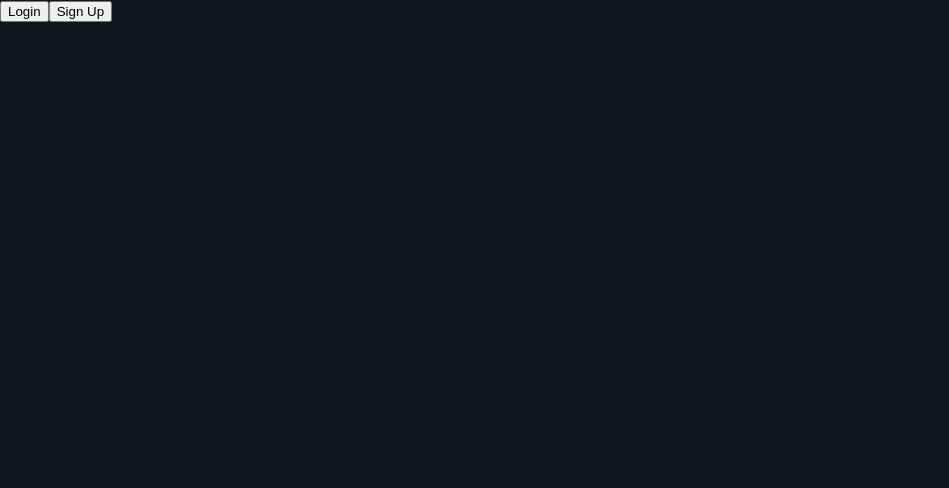
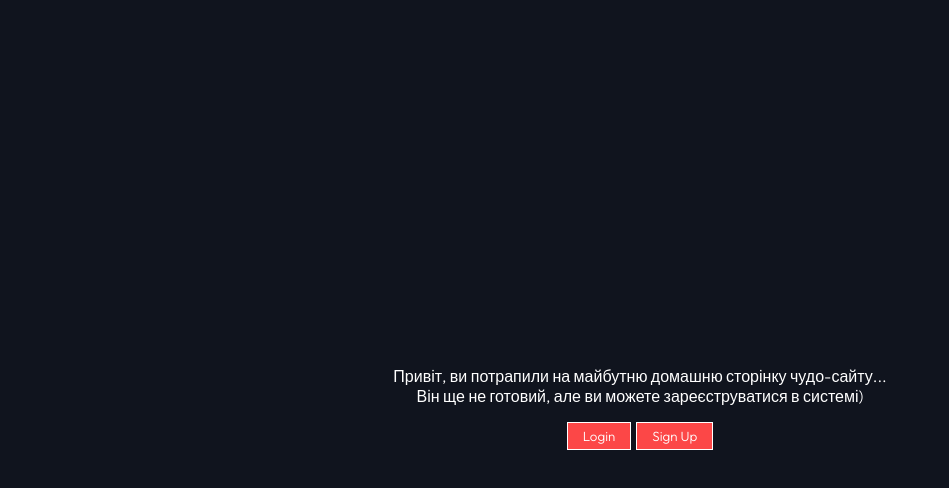
Before and after one commit to OmelchenkoIgor/web-movie-project, an Angular app: page /home in a window 1280 px wide. Shown: the top 488 px of the page, without its empty margins (0-949 px from the left). Built offline with nearby package versions, Linux system fonts and the light colour scheme.

Commit message:
add: style pages (sign Up/home)

```diff
--- a/package.json
+++ b/package.json
@@ -20,6 +20,7 @@
     "@angular/platform-browser": "^16.2.0",
     "@angular/platform-browser-dynamic": "^16.2.0",
     "@angular/router": "^16.2.0",
+    "jwt-decode": "^4.0.0",
     "rxjs": "~7.8.0",
     "tslib": "^2.3.0",
     "zone.js": "~0.13.0"
@@ -29,6 +30,7 @@
     "@angular/cli": "~16.2.2",
     "@angular/compiler-cli": "^16.2.0",
     "@types/jasmine": "~4.3.0",
+    "@types/jwt-decode": "^3.1.0",
     "jasmine-core": "~4.6.0",
     "karma": "~6.4.0",
     "karma-chrome-launcher": "~3.2.0",
--- a/src/app/pages/home/home.component.html
+++ b/src/app/pages/home/home.component.html
@@ -1,4 +1,19 @@
-<div>
-  <button routerLink="/login">Login</button>
-  <button routerLink="/sign-up">Sign Up</button>
+<div class="wrapper">
+  <div *ngIf="authorizationToken" class="login-info">
+    <p>Чудово {{ name }}, ви зареєструвалися в системі, дякуємо за підтримку!</p>
+  </div>
+
+  <div *ngIf="!authorizationToken" class="register-info">
+    <p>
+      Привіт, ви потрапили на майбутню домашню сторінку чудо-сайту...
+      Він ще не готовий, але ви можете зареєструватися в системі)
+    </p>
+  </div>
+
+  <div *ngIf="!authorizationToken" class="container-btn">
+    <button class="login-btn" routerLink="/login">Login</button>
+    <button class="signUp-btn" routerLink="/sign-up">Sign Up</button>
+  </div>
+
+  <button *ngIf="authorizationToken" class="logOut-btn" (click)="lonOut()">Log out</button>
 </div>
--- a/src/app/pages/home/home.component.scss
+++ b/src/app/pages/home/home.component.scss
@@ -0,0 +1,47 @@
+.wrapper {
+  display: flex;
+  flex-direction: column;
+  align-items: center;
+  justify-content: center;
+  height: 100vh; /* Забезпечте висоту контейнера на весь екран */
+
+  .login-info,
+  .register-info {
+    max-width: 500px;
+    text-align: center;
+
+    color:#fff;
+  }
+
+  .container-btn {
+    display: flex;
+    gap: 5px;
+  }
+
+  .login-btn,
+  .signUp-btn,
+  .logOut-btn {
+    font-weight: 100;
+    padding: 5px 15px;
+
+    border: 1px solid #fff;
+
+    color: #fff;
+    background: #FC4747;
+    cursor: pointer;
+
+    font-family: 'Outfit', sans-serif;
+    transition: background 0.5s, color 0.5s;
+  }
+
+  .logOut-btn {
+    width: 150px;
+  }
+
+  .login-btn:hover,
+  .signUp-btn:hover,
+  .logOut-btn:hover {
+    color: #000000;
+    background: #fff;
+  }
+}
--- a/src/app/pages/home/home.component.ts
+++ b/src/app/pages/home/home.component.ts
@@ -1,10 +1,26 @@
-import { Component } from '@angular/core';
+import {Component, OnInit} from '@angular/core';
 
 @Component({
   selector: 'app-home',
   templateUrl: './home.component.html',
   styleUrls: ['./home.component.scss']
 })
-export class HomeComponent {
 
+export class HomeComponent implements OnInit{
+  public authorizationToken: string | null | undefined;
+  public name: string | null | undefined;
+
+  constructor() {}
+
+  ngOnInit() {
+    this.authorizationToken = localStorage.getItem('authorizationToken');
+    this.name = localStorage.getItem('name');
+  }
+
+  public lonOut() {
+    localStorage.removeItem('authorizationToken');
+    localStorage.removeItem('name');
+
+    location.reload();
+  }
 }
--- a/src/app/pages/login/login.component.html
+++ b/src/app/pages/login/login.component.html
@@ -1,7 +1,7 @@
 <div class="wrapper">
 
   <div class="logo">
-    <img src="./assets/icons/icon-movie.png">
+    <img routerLink="/home" src="./assets/icons/icon-movie.png">
   </div>
 
   <div class="login-container">
--- a/src/app/pages/login/login.component.scss
+++ b/src/app/pages/login/login.component.scss
@@ -8,11 +8,12 @@
     left: 50%;
     top: 80px;
 
+    cursor: pointer;
+
     transform: translateX(-50%);
   }
 
   .login-container {
-    height: 375px;
     width: 400px;
 
     margin: auto;
--- a/src/app/pages/login/login.component.ts
+++ b/src/app/pages/login/login.component.ts
@@ -16,7 +16,7 @@ export class LoginComponent {
   constructor(
     private fb: FormBuilder,
     private router: Router,
-    private _snackBar: MatSnackBar,
+    private snackBar: MatSnackBar,
     private apiService: ApiService
   ) {
     this.loginForm = this.fb.group({
@@ -29,11 +29,13 @@ export class LoginComponent {
     if (this.loginForm.valid) {
       this.apiService.loginUser(this.loginForm.value).subscribe(
         (response) => {
+          localStorage.setItem('authorizationToken', response.token);
+          localStorage.setItem('name', response.name);
           this.router.navigate(['/home']);
           console.log(response);
         },
         error => {
-          this._snackBar.open(error.error.message, '', {
+          this.snackBar.open(error.error.message, '', {
             duration: 3000,
             panelClass: ['error-snackbar']
           });
--- a/src/app/pages/sign-up/sign-up.component.html
+++ b/src/app/pages/sign-up/sign-up.component.html
@@ -1,16 +1,30 @@
-<p>sign-up works!</p>
+<div class="wrapper">
 
-<button routerLink="/home">Home</button>
+  <div class="logo">
+    <img routerLink="/home" src="./assets/icons/icon-movie.png">
+  </div>
 
-<form [formGroup]="registrationForm" (ngSubmit)="onSubmit()">
-  <label>Name</label>
-  <input type="text" formControlName="name">
+  <div class="login-container">
+    <p class="name-form">Sign Up</p>
 
-  <label>Email</label>
-  <input type="text" formControlName="email">
+    <form [formGroup]="registrationForm" (ngSubmit)="onSubmit()">
 
-  <label>Password</label>
-  <input type="password" formControlName="password">
+      <div class="fields-container">
+        <input class="name-field" type="text" formControlName="name" placeholder="Name">
 
-  <button type="submit">Sign Up</button>
-</form>
+        <input class="email-field" type="text" formControlName="email" placeholder="Email address">
+
+        <input class="password-field" type="password" formControlName="password" placeholder="Password">
+      </div>
+
+      <button class="signUp-btn" type="submit">Create an account</button>
+
+      <div class="link-container">
+        <p>Already have an account?</p>
+        <a class="link" routerLink="/login">Login</a>
+      </div>
+
+    </form>
+
+  </div>
+</div>
--- a/src/app/pages/sign-up/sign-up.component.scss
+++ b/src/app/pages/sign-up/sign-up.component.scss
@@ -0,0 +1,145 @@
+.wrapper {
+  height: 100%;
+  display: flex;
+  flex-direction: column;
+
+  .logo {
+    position: absolute;
+    left: 50%;
+    top: 80px;
+
+    cursor: pointer;
+
+    transform: translateX(-50%);
+  }
+
+  .login-container {
+    height: 375px;
+    width: 400px;
+
+    margin: auto;
+    padding: 32px;
+    border-radius: 20px;
+
+    color: #fff;
+    background: #161D2F;
+
+
+    .name-form {
+      font-size: 36px;
+      margin: 0 0 40px 0;
+
+      font-weight: 100;
+    }
+
+
+    .fields-container {
+      display: flex;
+      flex-direction: column;
+
+      margin-bottom: 40px;
+
+      .name-field,
+      .email-field,
+      .password-field {
+        border: 0;
+        padding: 10px;
+        margin-bottom: 25px;
+
+        font-size: 14px;
+
+        color: #fff;
+        background: #161D2F;
+        border-bottom: 2px solid #5A698F;
+
+        font-family: 'Outfit', sans-serif;
+
+        transition: border-color 0.3s;
+      }
+
+      .name-field:hover,
+      .email-field:hover,
+      .password-field:hover {
+        border-color: #fff;
+      }
+
+      .name-field:focus,
+      .email-field:focus,
+      .password-field:focus {
+        outline: none;
+        caret-color: #FC4747;
+      }
+
+      .password-field {
+        margin-bottom: 0;
+      }
+    }
+
+
+    .signUp-btn {
+      width: 100%;
+      height: 50px;
+
+      font-weight: 100;
+
+      border: 0;
+      border-radius: 7px;
+
+      color: #fff;
+      background: #FC4747;
+      cursor: pointer;
+
+      font-family: 'Outfit', sans-serif;
+      transition: background 0.5s, color 0.5s;
+    }
+
+    .signUp-btn:hover {
+      color: #000000;
+      background: #fff;
+    }
+
+    .link-container {
+      display: flex;
+      align-items: center;
+      justify-content: center;
+      gap: 10px;
+
+      .link {
+        color: #FC4747;
+        text-decoration: none;
+
+        transition: color 0.3s;
+      }
+
+      .link:hover {
+        color: #fff;
+      }
+    }
+  }
+}
+
+::ng-deep .error-snackbar {
+  margin: 0 !important;
+  position: fixed !important;
+
+  color: white;
+  background-color: #FC4747;
+}
+
+
+@media (max-width: 768px) {
+
+  .wrapper {
+    .logo {
+      top: 48px;
+    }
+
+    .login-container {
+      width: 70%;
+      height: auto;
+
+      padding: 25px;
+    }
+  }
+
+}
--- a/src/app/pages/sign-up/sign-up.component.ts
+++ b/src/app/pages/sign-up/sign-up.component.ts
@@ -1,35 +1,48 @@
-import { Component } from '@angular/core';
-import {FormBuilder, FormGroup} from '@angular/forms';
+import {Component} from '@angular/core';
+import {FormBuilder, FormGroup, Validators} from '@angular/forms';
+import {Router} from '@angular/router';
+import {MatSnackBar} from '@angular/material/snack-bar';
+
 import {ApiService} from '../../services/api.service';
+
 @Component({
   selector: 'app-sign-up',
   templateUrl: './sign-up.component.html',
   styleUrls: ['./sign-up.component.scss']
 })
 export class SignUpComponent {
-
   public registrationForm: FormGroup;
 
   constructor(
     private fb: FormBuilder,
+    private router: Router,
+    private snackBar: MatSnackBar,
     private apiService: ApiService
   ) {
     this.registrationForm = this.fb.group({
-      name: [''],
-      email: [''],
-      password: ['']
+      name: ['', [Validators.required]],
+      email: ['', [Validators.required, Validators.email]],
+      password: ['', [Validators.required]]
     });
   }
 
   public onSubmit() {
+    if (this.registrationForm.valid) {
       this.apiService.addUser(this.registrationForm.value).subscribe(
         (response) => {
+          this.router.navigate(['/home']);
           console.log(response)
         },
         error => {
+          this.snackBar.open(error.error.message, '', {
+            duration: 3000,
+            panelClass: ['error-snackbar']
+          });
           console.log(error);
         }
       )
+    } else {
+      console.log('Fields are not filled');
     }
-
   }
+}
```
Also changed, not shown: 1 other file (tests, documents, lock files or other folders). Lines whose indentation alone changed are shown as unchanged.
